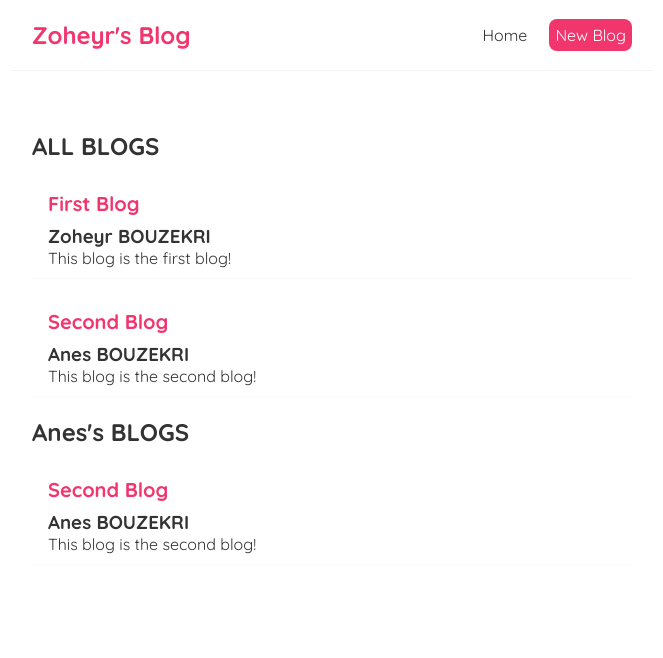
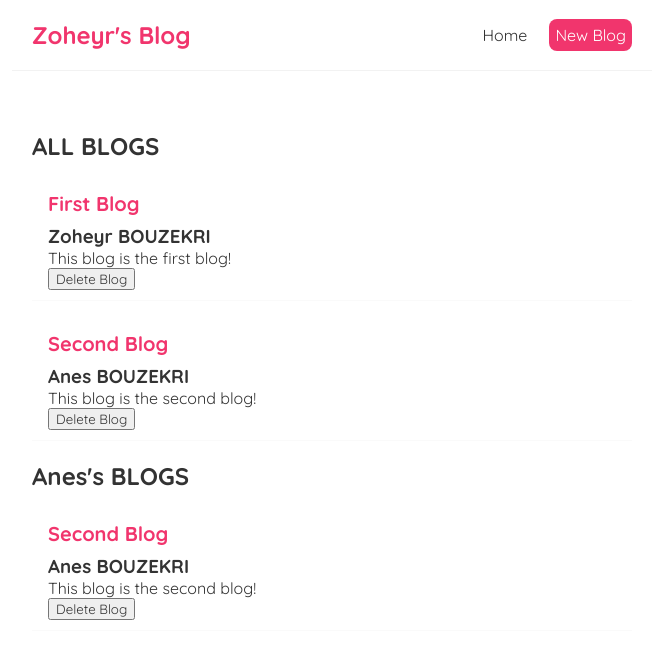
Before and after one commit to zoheyrbouzekri/React-Fundamentals-Blog, a React (Create React App) app: page / in a window 1280 px wide. Shown: the top 658 px of the page, without its empty margins (308-971 px from the left). Built offline with nearby package versions, Linux system fonts and the light colour scheme.

Commit message:
Functions As Props

```diff
--- a/src/BlogList.js
+++ b/src/BlogList.js
@@ -1,4 +1,4 @@
-const BlogList = ({ blogs, title }) => {
+const BlogList = ({ blogs, title, handleDelete }) => {
 
     return (
         <div className="blog-list">
@@ -8,6 +8,7 @@
                     <h2>{ blog.title }</h2>
                     <h3>{ blog.author }</h3>
                     <p>{ blog.body }</p>
+                    <button onClick={() => handleDelete(blog.id)}>Delete Blog</button>
                 </div>
             ))}
         </div>
--- a/src/Home.js
+++ b/src/Home.js
@@ -8,10 +8,15 @@
         {title: "Second Blog", body:"This blog is the second blog!", author:"Anes BOUZEKRI", id:2}
     ]);
 
+    const handleDelete = (id) => {
+        const newBlogs = blogs.filter((blog) => (blog.id !== id));
+        setBlogs(newBlogs);
+    }
+
     return (
         <div className="home">
-            <BlogList blogs={blogs} title="ALL BLOGS"/>
-            <BlogList title="Anes's BLOGS" blogs={blogs.filter((blog)=>(blog.author === "Anes BOUZEKRI"))} />
+            <BlogList handleDelete={handleDelete} blogs={blogs} title="ALL BLOGS"/>
+            <BlogList handleDelete={handleDelete} title="Anes's BLOGS" blogs={blogs.filter((blog)=>(blog.author === "Anes BOUZEKRI"))} />
         </div>
     );
 }
```
